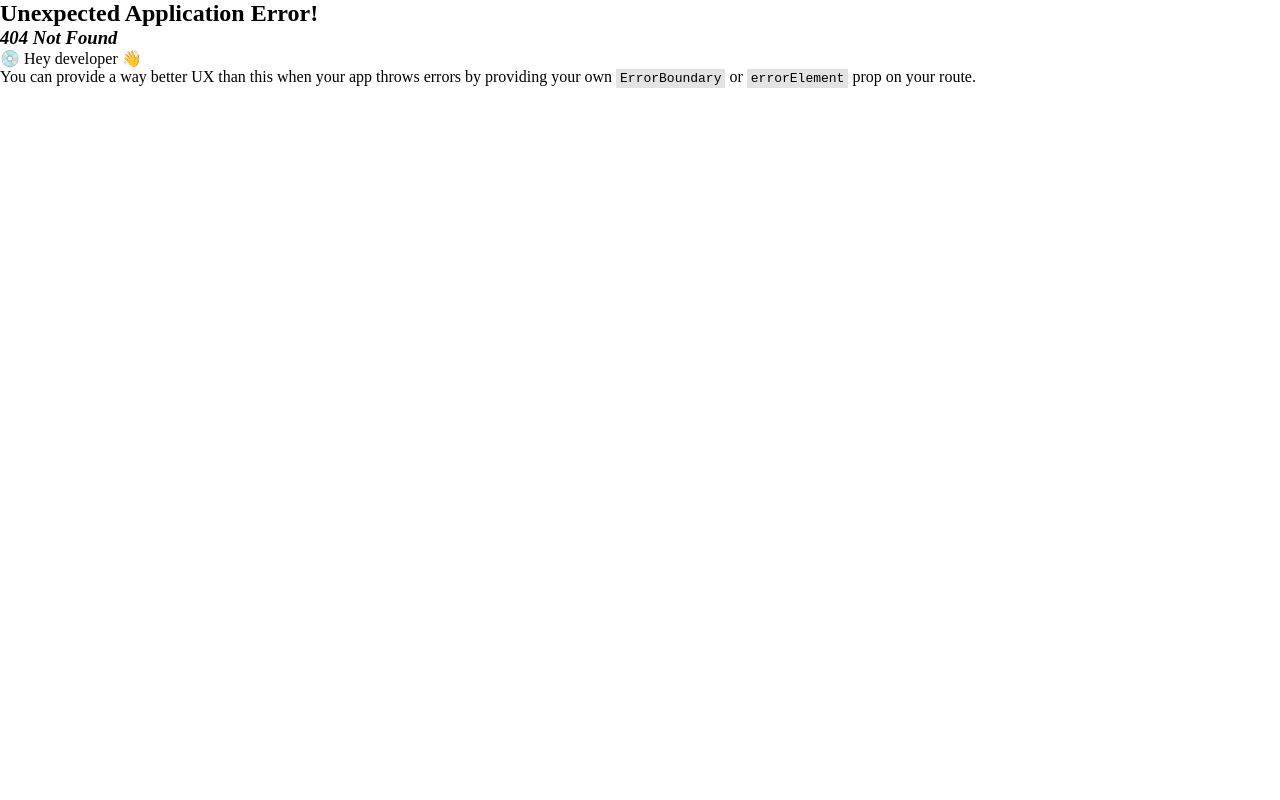
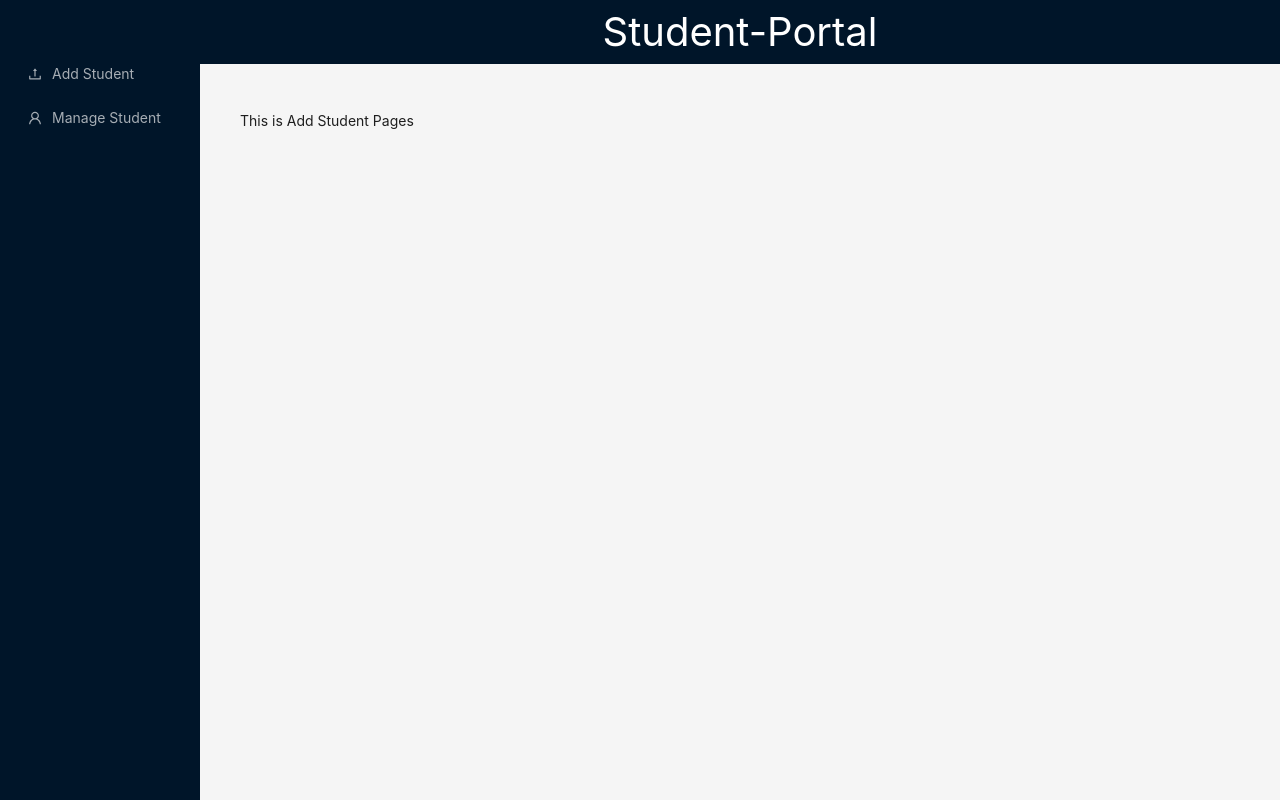
Before and after one commit to raihanuldev/Students-Portal, a React (Vite) app: page /add-student in a window 1280 px wide. Before the commit this address had no page. Built offline with nearby package versions, Linux system fonts and the light colour scheme.

Commit message:
routes-defined

```diff
--- a/src/Layouts/MainLayout.tsx
+++ b/src/Layouts/MainLayout.tsx
@@ -1,20 +1,21 @@
 import React from 'react';
-import { UploadOutlined, UserOutlined, VideoCameraOutlined } from '@ant-design/icons';
+import { UploadOutlined, UserOutlined } from '@ant-design/icons';
 import { Layout, Menu } from 'antd';
-import { Outlet } from 'react-router-dom';
+import { NavLink, Outlet } from 'react-router-dom';
 
-const { Header, Content, Footer, Sider } = Layout;
+const { Header, Content, Sider } = Layout;
 
 const items = [
     {
         key: "Add Student",
         icon: React.createElement(UploadOutlined),
-        label: 'Add Student'
+        label: <NavLink to='add-student'>Add Student</NavLink>
+
     },
     {
         key: "Students-list",
         icon: React.createElement(UserOutlined),
-        label: 'Manage Student'
+        label: <NavLink to='manage-student'>Manage Student</NavLink>
     },
 ]
 
--- /dev/null
+++ b/src/pages/AddStudent.tsx
@@ -0,0 +1,10 @@
+
+const AddStudent = () => {
+    return (
+        <div>
+            This is Add Student Pages
+        </div>
+    );
+};
+
+export default AddStudent;
--- a/src/pages/Dashbord.tsx
+++ b/src/pages/Dashbord.tsx
@@ -2,9 +2,9 @@ import React from 'react';
 
 const Dashbord = () => {
     return (
-        <div>
-            Studnet Dasdhbor dejhre
-        </div>
+        <>
+          <p>TODO: this is are will be manage student by default</p>
+        </>
     );
 };
 
--- /dev/null
+++ b/src/pages/ManageStudents.tsx
@@ -0,0 +1,10 @@
+
+const ManageStudents = () => {
+    return (
+        <div>
+            this is Manage Student
+        </div>
+    );
+};
+
+export default ManageStudents;
```
Also changed, not shown: src/routes.tsx (+10 -0 lines).
